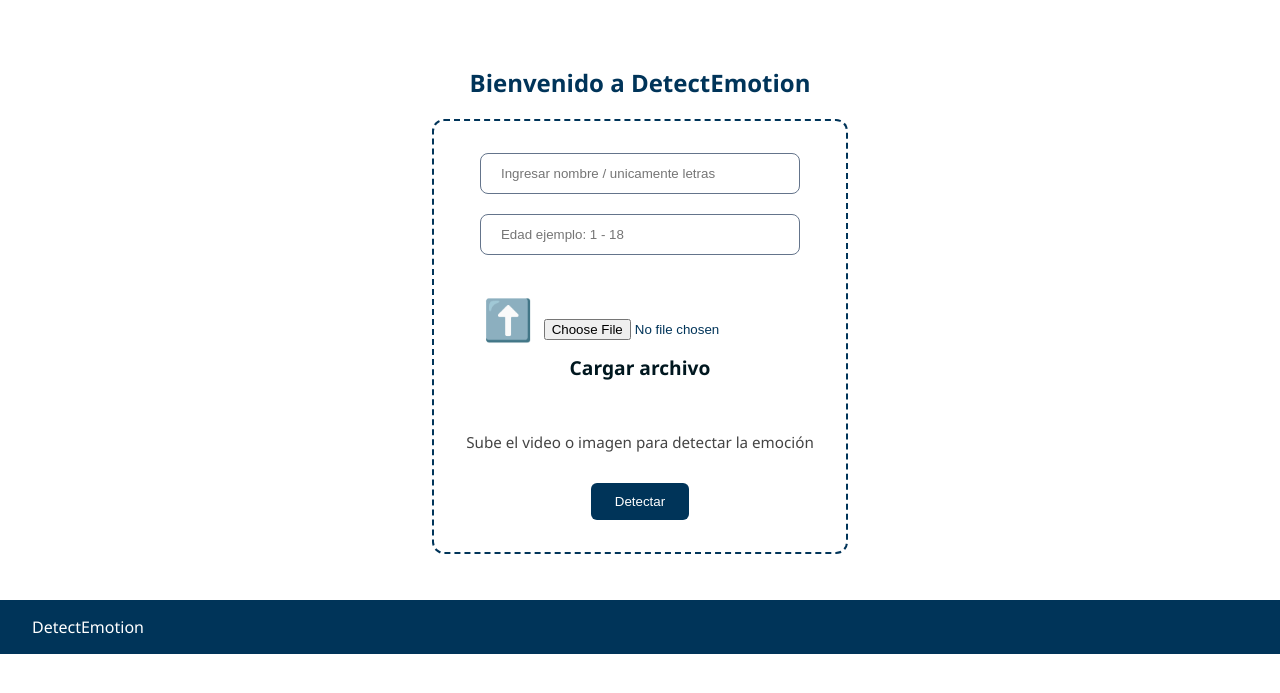
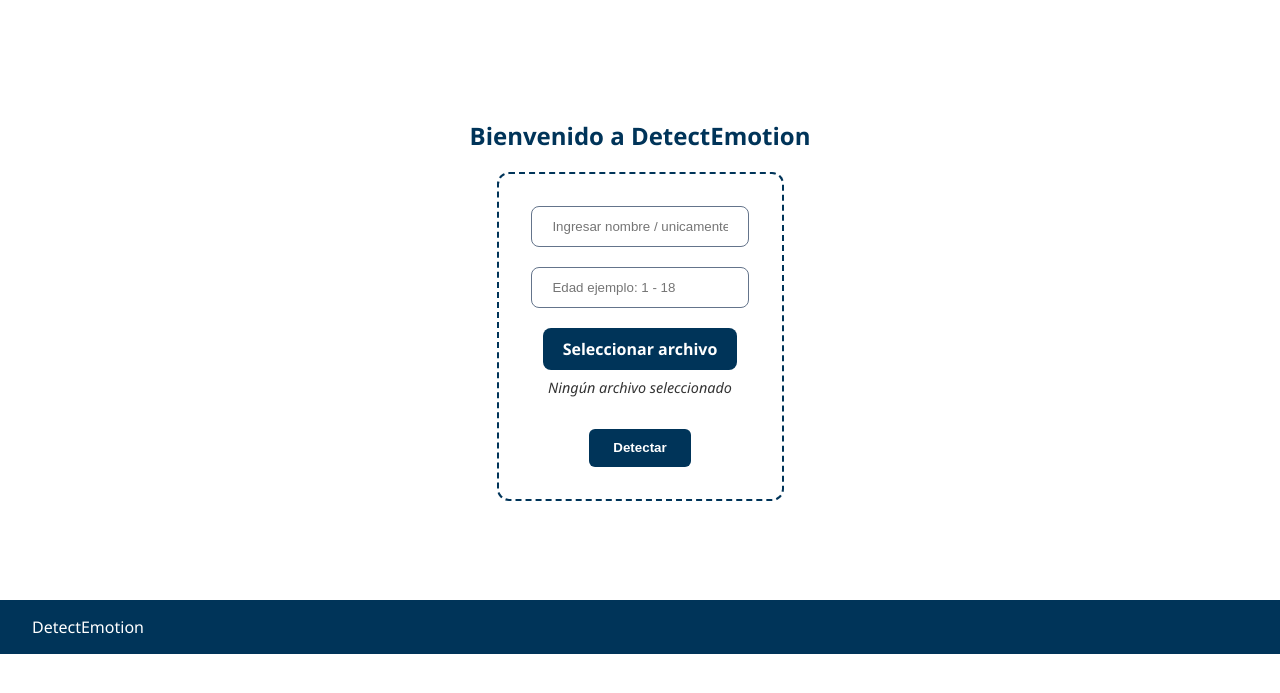
Before and after one commit to Jharold07/DetecTaller, a FastAPI app: template app/templates/index.html in a window 1280 px wide. Shown: the part 66-759 px from the top of the page. Run offline with FastAPI, Linux system fonts and the light colour scheme; the template is opened without the code that fills it, so the values that code supplies are empty; parts of the project's set-up code (start-up, migrations or seed data) failed here and were passed over.

Commit message:
Mejora Front

```diff
--- a/app/static/style.css
+++ b/app/static/style.css
@@ -112,8 +112,78 @@ main {
     color: var(--blanco);
     border: none;
     padding: 0.7rem 1.5rem;
+    font-weight: 600;
     border-radius: 6px;
     cursor: pointer;
+}
+.submit:hover {
+    background-color: #134ba5;
+}
+.submit:active {
+    transform: scale(0.97);
+}
+
+.btn-ver-modal:hover {
+    background-color: #134ba5; /* un azul más claro para resaltar */
+    transform: scale(1.05);    /* pequeño zoom */
+}
+
+/* Efecto al hacer click (opcional) */
+.btn-ver-modal:active {
+    transform: scale(0.97);
+}
+
+
+/* Estilos personalizados para el botón de subida */
+.file-upload-container {
+    display: flex;
+    flex-direction: column;
+    align-items: center;
+    gap: 8px;
+    margin: 1rem 0;
+}
+
+.file-upload-container input[type="file"] {
+    display: none;
+}
+
+.file-upload-label {
+    background-color: var(--azul-principal);
+    color: var(--blanco);
+    padding: 10px 20px;
+    border-radius: 8px;
+    cursor: pointer;
+    font-weight: 600;
+    transition: background-color 0.3s ease;
+    display: inline-flex;
+    align-items: center;
+    gap: 8px;
+}
+
+.file-upload-label:hover {
+    background-color: #134ba5;
+}
+
+.file-name {
+    font-size: 0.9rem;
+    color: #333;
+    font-style: italic;
+    max-width: 280px;
+    text-overflow: ellipsis;
+    overflow: hidden;
+    white-space: nowrap;
+}
+
+.file-confirm {
+    font-size: 0.9rem;
+    color: green;
+    font-weight: 600;
+    animation: fadeIn 0.4s ease;
+}
+
+@keyframes fadeIn {
+    from { opacity: 0; transform: translateY(-5px); }
+    to { opacity: 1; transform: translateY(0); }
 }
 
 
--- a/app/templates/index.html
+++ b/app/templates/index.html
@@ -31,14 +31,16 @@
                 <input type="number" name="edad" placeholder="Edad ejemplo: 1 - 18" required min="1" max="18"
                     class="input-nombre">
 
-                <label for="video" class="upload-label">
-
-                    <div class="upload-icon">⬆️
-                        <input type="file" name="archivo"  id="archivo" accept="video/*,image/*" required/>
+                <div class="file-upload-container">
+                    <input type="file" name="archivo" id="archivo" accept="video/*,image/*" required />
+                    <label for="archivo" class="file-upload-label">
+                        Seleccionar archivo
+                    </label>
+                    <span id="file-name" class="file-name">Ningún archivo seleccionado</span>
+                    <div id="file-confirm" class="file-confirm" style="display: none;">
+                        Archivo listo para detectar
                     </div>
-                    <p class="upload-text" id="uploadText">Cargar archivo</p>
-                </label>
-                <p class="description" id="descText">Sube el video o imagen para detectar la emoción</p>
+                </div>
 
                 <button type="submit" class="submit">Detectar</button>
                 <div id="mensajeDetectando" class="mensaje-detectando" style="display: none;">
@@ -60,6 +62,9 @@
         <div class="modal-content">
             <span class="close-btn" onclick="cerrarModal()">&times;</span>
             <h2>Resultado de la detección</h2>
+            <p><strong>Nombre:</strong> <span id="video-nombre"></span></p>
+            <p><strong>Edad:</strong> <span id="video-edad"></span></p>
+            <p><strong>Tiempo de análisis:</strong> <span id="video-tiempo"></span> s</p>
             <table>
                 <thead>
                     <tr>
@@ -92,7 +97,8 @@
             <h2>Resultado de la detección</h2>
 
             <div style="display:flex; gap:16px; align-items:center; flex-wrap:wrap;">
-                <center> <img id="imagenMostrada" src="" alt="Imagen detectada" style="max-width:320px; border-radius:8px;"></center>
+                <center> <img id="imagenMostrada" src="" alt="Imagen detectada"
+                        style="max-width:320px; border-radius:8px;"></center>
 
 
                 <div>
@@ -161,22 +167,31 @@
 
 <script>
     const fileInput = document.getElementById('archivo');
-    const uploadText = document.getElementById('uploadText');
+    const fileNameSpan = document.getElementById('file-name');
+    const fileConfirm = document.getElementById('file-confirm');
     const descText = document.getElementById('descText');
 
     fileInput.addEventListener('change', () => {
-        const f = fileInput.files[0];
-        if (!f) return;
-        if (f.type.startsWith('image/')) {
-            uploadText.textContent = 'Cargar imagen';
+        const file = fileInput.files[0];
+        if (!file) {
+            fileNameSpan.textContent = "Ningún archivo seleccionado";
+            fileConfirm.style.display = "none";
+            return;
+        }
+
+        fileNameSpan.textContent = file.name.length > 35
+            ? file.name.substring(0, 35) + "..."
+            : file.name;
+
+        if (file.type.startsWith('image/')) {
             descText.textContent = 'Sube una imagen con el rostro en primer plano';
-        } else if (f.type.startsWith('video/')) {
-            uploadText.textContent = 'Cargar video';
+        } else if (file.type.startsWith('video/')) {
             descText.textContent = 'Sube un video para detectar la emoción a lo largo del tiempo';
         } else {
-            uploadText.textContent = 'Archivo no soportado';
-            descText.textContent = 'Selecciona una imagen o un video';
+            descText.textContent = 'Formato no soportado';
         }
+
+        fileConfirm.style.display = "block";
     });
 </script>
 
@@ -209,7 +224,7 @@
         const soloLetras = /^[a-zA-ZáéíóúÁÉÍÓÚñÑ\s]{3,30}$/;
 
         if (!soloLetras.test(nombre)) {
-            alert("⚠️ El nombre debe tener entre 3 y 30 letras, sin números ni símbolos.");
+            alert("El nombre debe tener entre 3 y 30 letras, sin números ni símbolos.");
             nombreInput.value = "";
             nombreInput.focus();
             mensaje.style.display = "none";
@@ -226,7 +241,6 @@
         const errorBox = document.getElementById("mensajeError");
 
         if (errorBox) {
-            // Desaparece después de 5 segundos
             setTimeout(() => {
                 errorBox.style.display = "none";
                 errorBox.setAttribute("data-visible", "false");
@@ -254,4 +268,33 @@
 </script>
 {% endif %}
 
+{% if emociones_detectadas is defined and emociones_detectadas %}
+<script>
+    window.onload = function () {
+        const resultados = JSON.parse('{{ emociones_detectadas | safe }}');
+        const tabla = document.getElementById("tablaResultados");
+
+        // ✅ Listar emociones en la tabla (esto ya lo tenías)
+        resultados.forEach(e => {
+            const fila = document.createElement("tr");
+            fila.innerHTML = `<td>${e.emocion}</td><td>${e.inicio}</td><td>${e.fin}</td>`;
+            tabla.appendChild(fila);
+        });
+
+        // ✅ NUEVO: mostrar nombre, edad, archivo y tiempo en el modal
+        const nombre = "{{ nombre|default('') }}";
+        const edad = "{{ edad|default('') }}";
+        const tiempoProcesamiento = "{{ tiempo_procesamiento|default('') }}";
+
+        document.getElementById("video-nombre").textContent = nombre;
+        document.getElementById("video-edad").textContent = edad;
+        document.getElementById("video-tiempo").textContent = tiempoProcesamiento;
+
+        document.getElementById("modalResultado").style.display = "block";
+        document.getElementById("emocionesJsonInput").value = JSON.stringify(resultados);
+    };
+</script>
+{% endif %}
+
+
 </html>
```
Lines whose indentation alone changed are shown as unchanged.
